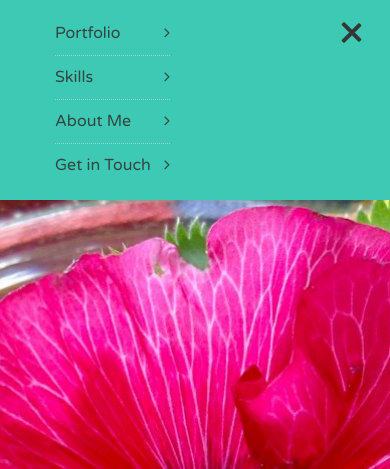
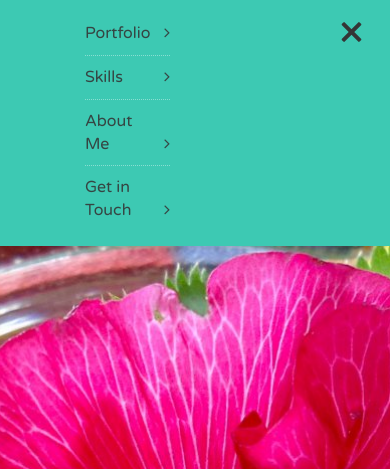
Before and after one commit to amlydu/portfolio_site, a PHP site: page / in a window 390 px wide. Shown: the top 469 px of the page. Run offline with PHP 8.4, Linux system fonts and the light colour scheme; some libraries are stand-ins or nearby versions.

Commit message:
Re-centered the navbar li elements within the media query

```diff
--- a/css/queries.css
+++ b/css/queries.css
@@ -28,7 +28,7 @@
 	.wp2, .wp4, .wp5, .light-box { margin-bottom: 30px; }
 	.legals { text-align: center; margin: 0; padding: 0; }
 	.credit { text-align: center; }
-	.top-nav { width: 100%;}
+	.top-nav { width: 87%;}
 }
 
 @media screen and (max-width: 876px) {
--- a/css/styles.css
+++ b/css/styles.css
@@ -205,7 +205,7 @@ nav ul li a:hover, nav ul li a:focus { text-decoration: none; color: rgba(255, 2
 #nav-toggle.active span { background-color: transparent; }
 #nav-toggle.active span:before, #nav-toggle.active span:after { top: -9; }
 #nav-toggle.active span:before { transform: rotate(45deg); -webkit-transform: rotate(45deg); -ms-transform: rotate(45deg); }
-#nav-toggle.active span:after { transform: translateY(-10px) rotate(-45deg); -webkit-transform: translateY(-10px) rotate(-45deg); -ms-transform: translateY(-10px) rotate(-45deg); top: 1px; }
+#nav-toggle.active span:after { transform: translateY(-10px) rotate(-45deg); -webkit-transform: translateY(-10px) rotate(-45deg); -ms-transform: translateY(-10px) rotate(-45deg); top: 0px; }
 .navicon { position: inherit; height: 26px; }
 .pull { display: block; }
 .indicator { display: none;}
```
